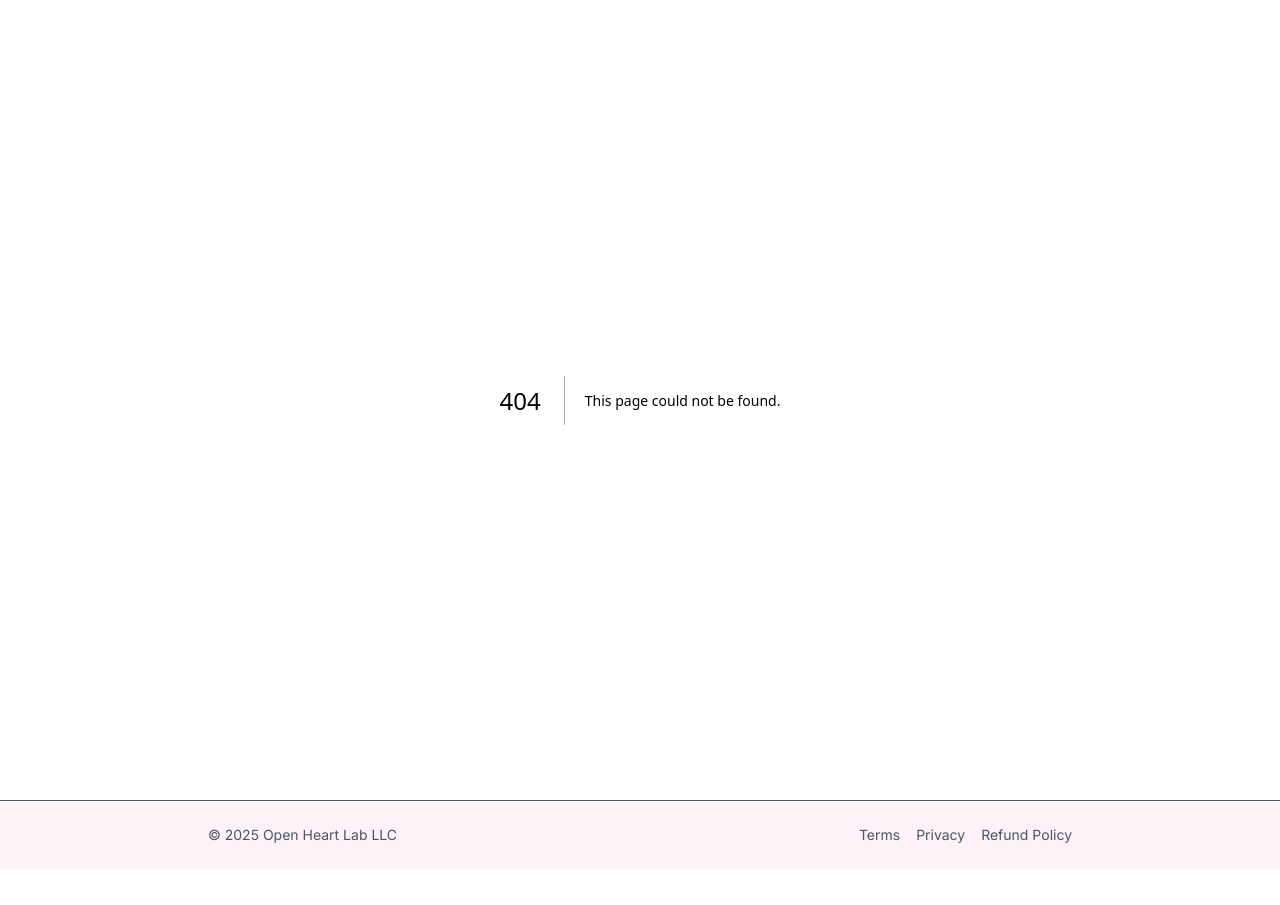
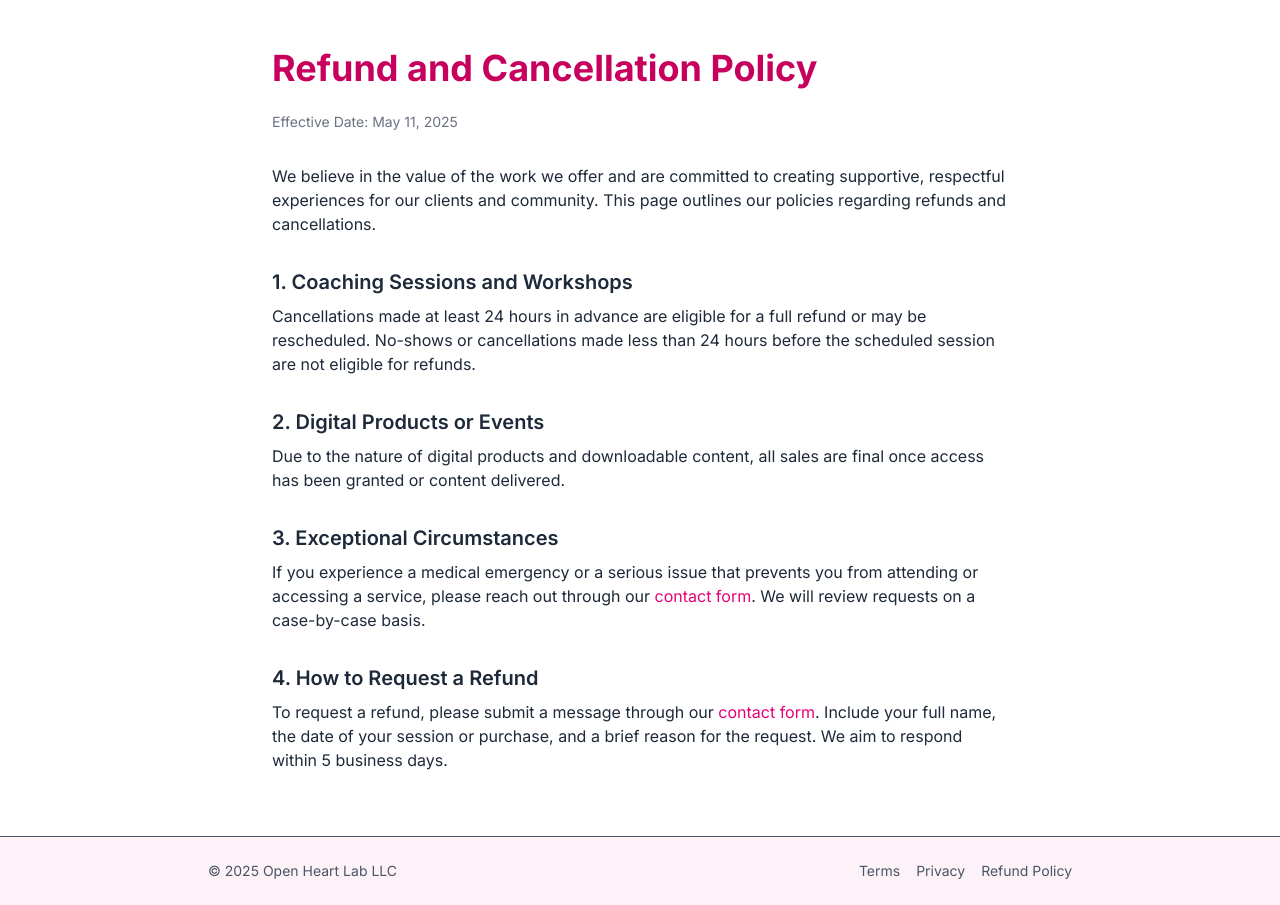
Before and after one commit to Open-Heart-Lab/openheartlab.earth, a Next.js app: page /refund in a window 1280 px wide. Before the commit this address had no page. Before the commit the page ends 869 px from the top, so only its background shows below. Built offline with nearby package versions, Linux system fonts and the light colour scheme.

Commit message:
Add Refund

```diff
--- /dev/null
+++ b/src/app/refund/page.tsx
@@ -0,0 +1,34 @@
+export default function RefundPage() {
+  return (
+    <main className="max-w-3xl mx-auto px-4 py-12 text-gray-800">
+      <h1 className="text-4xl font-bold text-pink-700 mb-6">Refund and Cancellation Policy</h1>
+      <p className="text-sm text-gray-500 mb-8">Effective Date: May 11, 2025</p>
+
+      <p className="mb-6">
+        We believe in the value of the work we offer and are committed to creating supportive, respectful experiences for our clients and community. This page outlines our policies regarding refunds and cancellations.
+      </p>
+
+      <h2 className="text-xl font-semibold mt-8 mb-2">1. Coaching Sessions and Workshops</h2>
+      <p className="mb-4">
+        Cancellations made at least 24 hours in advance are eligible for a full refund or may be rescheduled. No-shows or cancellations made less than 24 hours before the scheduled session are not eligible for refunds.
+      </p>
+
+      <h2 className="text-xl font-semibold mt-8 mb-2">2. Digital Products or Events</h2>
+      <p className="mb-4">
+        Due to the nature of digital products and downloadable content, all sales are final once access has been granted or content delivered.
+      </p>
+
+      <h2 className="text-xl font-semibold mt-8 mb-2">3. Exceptional Circumstances</h2>
+      <p className="mb-4">
+        If you experience a medical emergency or a serious issue that prevents you from attending or accessing a service, please reach out through our{' '}
+        <a href="/contact" className="text-pink-600 hover:underline">contact form</a>. We will review requests on a case-by-case basis.
+      </p>
+
+      <h2 className="text-xl font-semibold mt-8 mb-2">4. How to Request a Refund</h2>
+      <p className="mb-4">
+        To request a refund, please submit a message through our{' '}
+        <a href="/contact" className="text-pink-600 hover:underline">contact form</a>. Include your full name, the date of your session or purchase, and a brief reason for the request. We aim to respond within 5 business days.
+      </p>
+    </main>
+  )
+}
```
